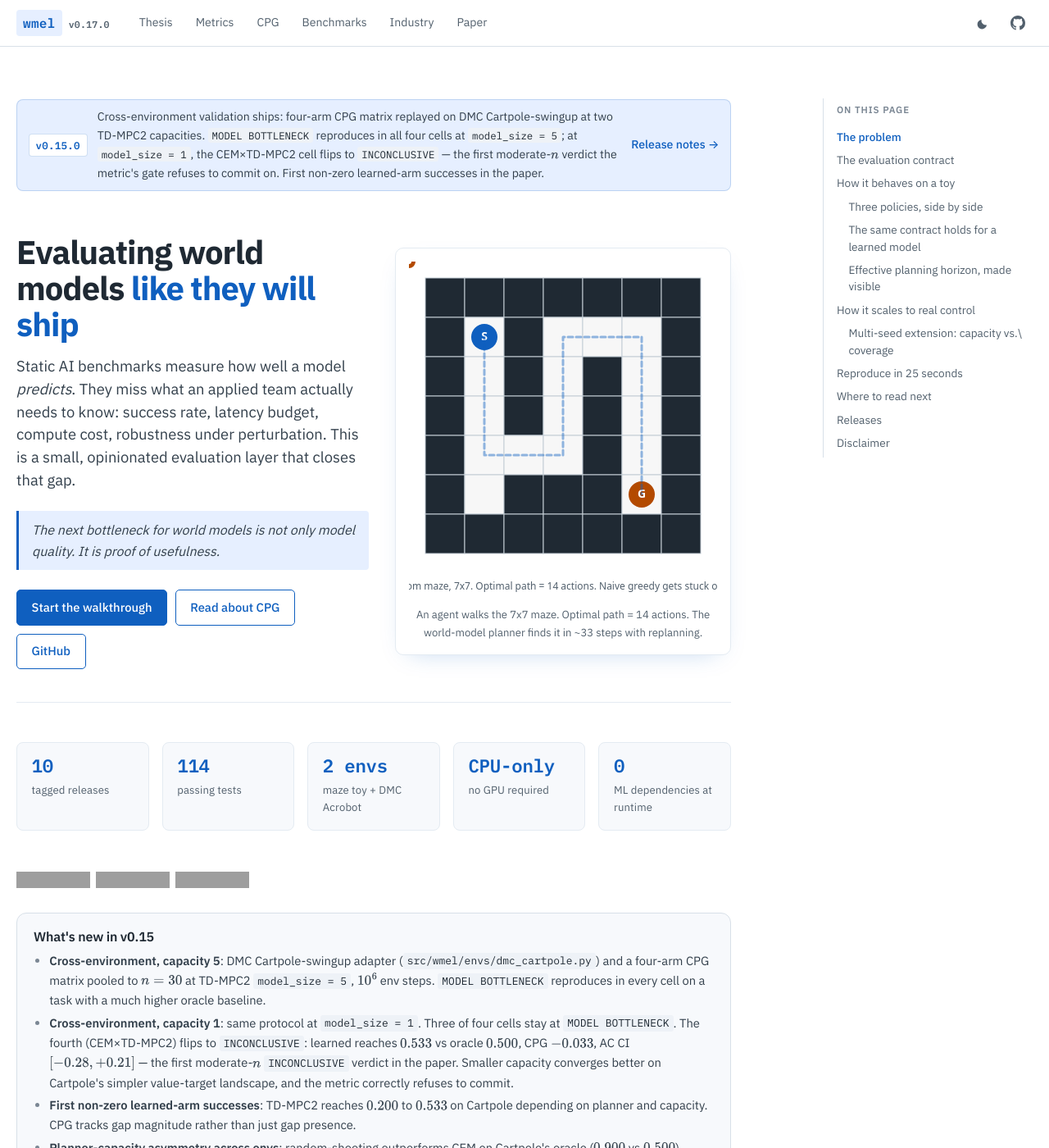
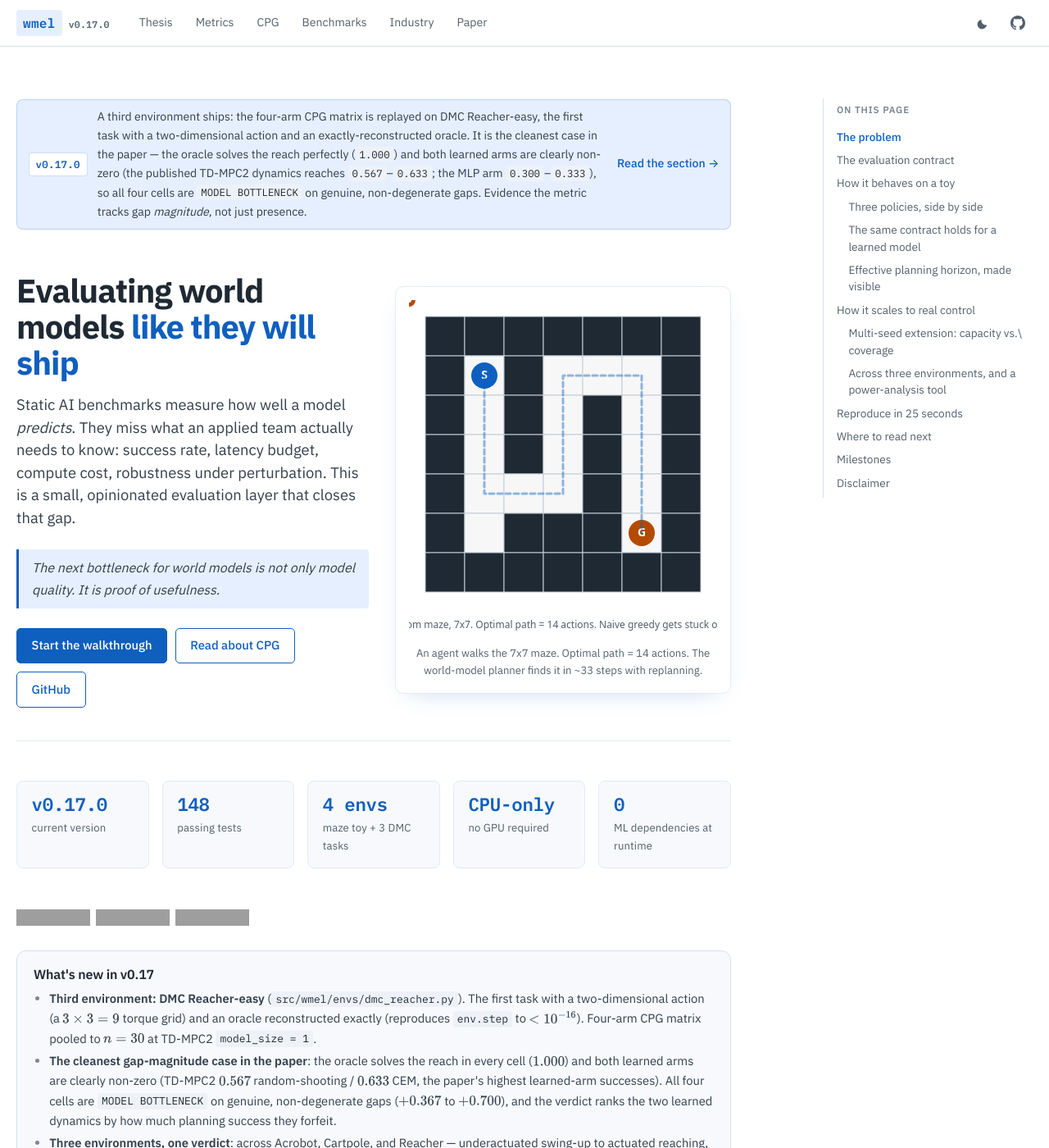
Before and after one commit to Denis-hamon/world-model-eval-lab, a Jekyll site: the page built from docs/index.md, in a window 1280 px wide and 1400 px high. Shown: the whole window at 82% size. Built offline with Jekyll 4.4.1, drawn with Linux system fonts in a browser that asks for light colours; some of the changed text lies outside the part shown; grey boxes are pictures that could not be loaded.

Commit message:
docs(home): refresh landing page to v0.17.0; stop linking dead release tags
The homepage had drifted two milestones behind (it presented Cartpole/
v0.15.0 as the frontier) and its "Release notes" links pointed at
GitHub release tags v0.12-v0.15 that were never cut (releases stop at
v0.11.0), so they 404'd.

- Banner + stat-strip + "What's new" rewritten for v0.17.0 (third env,
  Reacher) and the v0.16 power-analysis milestone that was never surfaced.
- Step 04 gains a compact "Across three environments, and a power-analysis
  tool" sub-block bringing the main narrative current.
- "Releases" -> "Milestones" with a note: tagged releases run through
  v0.11.0; later milestones link to the paper section that documents them,
  pending a consolidated v1 tag at submission. No link now points to a
  non-existent release tag.
- Section references in edited cards made descriptive (the PDF numbers
  sections 5.x, the HTML mirror 4.x; descriptive avoids citing either
  incorrectly). Added a .timeline-note CSS rule (theme-aware --muted).

Numbers verified against the paper; adversarial review clean on accuracy,
dead links, positioning constraints, and internal consistency.

Co-Authored-By: Denis Hamon <denis.hamon1@gmail.com>
Co-Authored-By: Claude Opus 4.8 <noreply@anthropic.com>

```diff
--- a/docs/assets/css/style.css
+++ b/docs/assets/css/style.css
@@ -1580,6 +1580,13 @@ img.figure-architecture-img.is-visible {
 /* =============================================================
  * Release timeline (replaces the flat bulleted releases list).
  * ============================================================= */
+.timeline-note {
+  color: var(--muted, #52606d);
+  font-size: 0.9rem;
+  line-height: 1.6;
+  max-width: 70ch;
+  margin: 0.75rem 0 0;
+}
 .release-timeline {
   display: grid;
   gap: 0.85rem;
--- a/docs/index.md
+++ b/docs/index.md
@@ -7,11 +7,11 @@ next:
 ---
 
 <div class="release-banner">
-  <span class="tag">v0.15.0</span>
+  <span class="tag">v0.17.0</span>
   <span class="release-banner-text">
-    Cross-environment validation ships: four-arm CPG matrix replayed on DMC Cartpole-swingup at two TD-MPC2 capacities. <code>MODEL BOTTLENECK</code> reproduces in all four cells at <code>model_size = 5</code>; at <code>model_size = 1</code>, the CEM&times;TD-MPC2 cell flips to <code>INCONCLUSIVE</code> &mdash; the first moderate-$n$ verdict the metric's gate refuses to commit on. First non-zero learned-arm successes in the paper.
+    A third environment ships: the four-arm CPG matrix is replayed on DMC Reacher-easy, the first task with a two-dimensional action and an exactly-reconstructed oracle. It is the cleanest case in the paper &mdash; the oracle solves the reach perfectly (<code>1.000</code>) and both learned arms are clearly non-zero (the published TD-MPC2 dynamics reaches <code>0.567</code>&ndash;<code>0.633</code>; the MLP arm <code>0.300</code>&ndash;<code>0.333</code>), so all four cells are <code>MODEL BOTTLENECK</code> on genuine, non-degenerate gaps. Evidence the metric tracks gap <em>magnitude</em>, not just presence.
   </span>
-  <a href="https://github.com/Denis-hamon/world-model-eval-lab/releases/tag/v0.15.0">Release notes &rarr;</a>
+  <a href="paper.html#sec-reacher">Read the section &rarr;</a>
 </div>
 
 <section class="hero">
@@ -36,9 +36,9 @@ next:
 </section>
 
 <ul class="stat-strip">
-  <li><span class="stat-value">10</span><span class="stat-label">tagged releases</span></li>
-  <li><span class="stat-value">114</span><span class="stat-label">passing tests</span></li>
-  <li><span class="stat-value">2 envs</span><span class="stat-label">maze toy + DMC Acrobot</span></li>
+  <li><span class="stat-value">v0.17.0</span><span class="stat-label">current version</span></li>
+  <li><span class="stat-value">148</span><span class="stat-label">passing tests</span></li>
+  <li><span class="stat-value">4 envs</span><span class="stat-label">maze toy + 3 DMC tasks</span></li>
   <li><span class="stat-value">CPU-only</span><span class="stat-label">no GPU required</span></li>
   <li><span class="stat-value">0</span><span class="stat-label">ML dependencies at runtime</span></li>
 </ul>
@@ -48,14 +48,12 @@ next:
 [![license](https://img.shields.io/badge/license-MIT-green)](https://github.com/Denis-hamon/world-model-eval-lab/blob/main/LICENSE)
 
 <aside class="whats-new">
-  <h3>What's new in v0.15</h3>
+  <h3>What's new in v0.17</h3>
   <ul>
-    <li><strong>Cross-environment, capacity 5</strong>: DMC Cartpole-swingup adapter (<code>src/wmel/envs/dmc_cartpole.py</code>) and a four-arm CPG matrix pooled to $n = 30$ at TD-MPC2 <code>model_size = 5</code>, $10^6$ env steps. <code>MODEL BOTTLENECK</code> reproduces in every cell on a task with a much higher oracle baseline.</li>
-    <li><strong>Cross-environment, capacity 1</strong>: same protocol at <code>model_size = 1</code>. Three of four cells stay at <code>MODEL BOTTLENECK</code>. The fourth (CEM&times;TD-MPC2) flips to <code>INCONCLUSIVE</code>: learned reaches $0.533$ vs oracle $0.500$, CPG $-0.033$, AC CI $[-0.28, +0.21]$ &mdash; the first moderate-$n$ <code>INCONCLUSIVE</code> verdict in the paper. Smaller capacity converges better on Cartpole's simpler value-target landscape, and the metric correctly refuses to commit.</li>
-    <li><strong>First non-zero learned-arm successes</strong>: TD-MPC2 reaches $0.200$ to $0.533$ on Cartpole depending on planner and capacity. CPG tracks gap magnitude rather than just gap presence.</li>
-    <li><strong>Planner-capacity asymmetry across envs</strong>: random-shooting outperforms CEM on Cartpole's oracle ($0.900$ vs $0.500$), inverting the Acrobot pattern. The planner-capacity contributor §5.8 surfaced on Acrobot is not a universal direction.</li>
-    <li>Paper updated with <strong>Section 5.10</strong> (cross-env, two capacities) plus <strong>Figure 3</strong> (Acrobot vs Cartpole size 5) and <strong>Figure 4</strong> (Cartpole capacity sweep, the INCONCLUSIVE cell visible). Abstract and conclusion rewritten.</li>
-    <li><strong>GPU experiment queue</strong> at <a href="https://github.com/Denis-hamon/world-model-eval-lab/blob/main/experiments/GPU_ROADMAP.md"><code>experiments/GPU_ROADMAP.md</code></a> &mdash; four remaining tasks (horizon ablation, Reacher cross-env, pooled-150 Cartpole, observation-noise perturbation). Task 1 (size=1 completion) marked done.</li>
+    <li><strong>Third environment: DMC Reacher-easy</strong> (<code>src/wmel/envs/dmc_reacher.py</code>). The first task with a two-dimensional action (a $3\times3 = 9$ torque grid) and an oracle reconstructed exactly (reproduces <code>env.step</code> to $&lt;10^{-16}$). Four-arm CPG matrix pooled to $n = 30$ at TD-MPC2 <code>model_size = 1</code>.</li>
+    <li><strong>The cleanest gap-magnitude case in the paper</strong>: the oracle solves the reach in every cell ($1.000$) and both learned arms are clearly non-zero (TD-MPC2 $0.567$ random-shooting / $0.633$ CEM, the paper's highest learned-arm successes). All four cells are <code>MODEL BOTTLENECK</code> on genuine, non-degenerate gaps ($+0.367$ to $+0.700$), and the verdict ranks the two learned dynamics by how much planning success they forfeit.</li>
+    <li><strong>Three environments, one verdict</strong>: across Acrobot, Cartpole, and Reacher &mdash; underactuated swing-up to actuated reaching, 1-D to 2-D actions, oracle rates from $0.30$ to $1.00$ &mdash; the gated verdict reproduces <code>MODEL BOTTLENECK</code> wherever a real gap exists and abstains where it does not. The paper's Reacher section, abstract, intro, and conclusion are updated; Figure 3 extended to three series.</li>
+    <li><strong>From v0.16: a power-analysis tool</strong>. Because the verdict gate is a function of the confidence interval, it doubles as a power calculator: the per-arm episode count a comparison needs before its interval clears zero. A plausible leaderboard near-tie ($0.94$ vs $0.92$ at $n = 100$) is shown to be statistically indistinguishable from noise (it needs $n = 209$). See the paper's power-analysis section and Figure 5.</li>
   </ul>
 </aside>
 
@@ -248,6 +246,14 @@ At $n = 10$ the framework refused to commit. We then pooled three seeds at $n =
 Held-out validation MSE drops by **~150 times** across the three cells. Planning success stays at **exactly zero**. The gap does not close. A prediction-quality metric alone would have declared the largest-data cell solved; CPG points to a *data-coverage* bottleneck (random rollouts in Acrobot never visit the upright-balancing regime) as the most parsimonious read, with planner-side and score-function residuals as plausible second-order contributors. The recommended remediation is to change the data-collection policy, not to grow the model.
 
 [Read the full page on CPG &rarr;](07_cpg.html) &nbsp;&middot;&nbsp; [Read the paper &rarr;](https://github.com/Denis-hamon/world-model-eval-lab/blob/main/paper/main.tex)
+
+  <h3 class="chapter-sub">Across three environments, and a power-analysis tool</h3>
+
+The same four-arm matrix (random-shooting / CEM, against a learned MLP and against published TD-MPC2 dynamics) was then replayed on two further DeepMind Control Suite tasks. On **Cartpole-swingup** the verdict reproduces in every cell at TD-MPC2 `model_size = 5`; at `model_size = 1` the CEM x TD-MPC2 cell flips to `INCONCLUSIVE` (learned $0.533$ vs oracle $0.500$, CI $[-0.28, +0.21]$) -- the first moderate-$n$ cell where the gate refuses to commit. On **Reacher-easy** the oracle solves the reach perfectly ($1.000$) and both learned arms are clearly non-zero ($0.300$ to $0.633$), so all four cells are `MODEL BOTTLENECK` on genuine, non-degenerate gaps ($+0.367$ to $+0.700$) -- the cleanest evidence the metric tracks gap *magnitude* rather than gap presence.
+
+Because the verdict gate is a function of the confidence interval, it also answers a question a bare leaderboard cannot: **how many episodes a comparison needs before its ranking is trustworthy.** A plausible $0.94$-vs-$0.92$ near-tie at $n = 100$ is statistically indistinguishable from noise; the gate shows it needs $n = 209$ per arm before the interval clears zero.
+
+[Cross-env (Cartpole) &rarr;](paper.html#sec-crossenv) &nbsp;&middot;&nbsp; [Third env (Reacher) &rarr;](paper.html#sec-reacher) &nbsp;&middot;&nbsp; [Power analysis &rarr;](paper.html#sec-power)
 </section>
 
 <section class="chapter" id="reproduce" markdown="1">
@@ -322,21 +328,41 @@ Every JSON report carries a versioned envelope (`schema_version`, `wmel_version`
   </article>
 </section>
 
-## Releases
+## Milestones
+
+<p class="timeline-note">Tagged GitHub releases run through <a href="https://github.com/Denis-hamon/world-model-eval-lab/releases/tag/v0.11.0">v0.11.0</a> (the framework and the first paper draft). The research milestones since then are tracked in the paper and the version number; a consolidated <code>v1</code> release will be tagged when the paper is submitted. Version labels below link to their release tag where one exists, otherwise to the paper section that documents the milestone.</p>
 
 <section class="release-timeline">
   <article class="release-card release-current">
     <div class="release-head">
-      <a class="release-version" href="https://github.com/Denis-hamon/world-model-eval-lab/releases/tag/v0.15.0">v0.15.0</a>
-      <span class="release-meta">2026-05-23 &middot; current</span>
+      <a class="release-version" href="paper.html#sec-reacher">v0.17.0</a>
+      <span class="release-meta">2026-05-31 &middot; current</span>
     </div>
-    <p class="release-title">Cross-environment: DMC Cartpole-swingup, two capacities</p>
-    <p class="release-body">Four-arm CPG matrix on a second env at TD-MPC2 <code>model_size = 5</code> AND <code>model_size = 1</code>, $n = 30$ pooled each. All four cells at <code>size = 5</code> reproduce <code>MODEL BOTTLENECK</code>; the CEM&times;TD-MPC2 cell at <code>size = 1</code> flips to <code>INCONCLUSIVE</code> (learned $0.533$ vs oracle $0.500$, CPG $-0.033$, CI $[-0.28, +0.21]$) &mdash; first moderate-$n$ <code>INCONCLUSIVE</code> in the paper. Paper §5.10 + Figures 3 and 4. GPU queue added at <code>experiments/GPU_ROADMAP.md</code>.</p>
+    <p class="release-title">Third environment: DMC Reacher-easy</p>
+    <p class="release-body">The four-arm CPG matrix replayed on a third env: the first task with a two-dimensional action and an exactly-reconstructed oracle. Oracle solves the reach in every cell ($1.000$); both learned arms are clearly non-zero (TD-MPC2 $0.567$&ndash;$0.633$, the paper's highest), so all four cells are <code>MODEL BOTTLENECK</code> on genuine, non-degenerate gaps ($+0.367$ to $+0.700$) &mdash; the cleanest evidence the metric tracks gap magnitude, not just presence. See the paper's Reacher section; Figure 3 extended to three series.</p>
   </article>
 
   <article class="release-card">
     <div class="release-head">
-      <a class="release-version" href="https://github.com/Denis-hamon/world-model-eval-lab/releases/tag/v0.14.1">v0.14.1</a>
+      <a class="release-version" href="paper.html#sec-power">v0.16</a>
+      <span class="release-meta">2026-05-29</span>
+    </div>
+    <p class="release-title">Power analysis: how many episodes a ranking needs</p>
+    <p class="release-body">The verdict gate, read as a power calculator: <code>ac_ci_half_width</code>, <code>required_n_for_half_width</code>, <code>detectable_gap_at_n</code>. A plausible $0.94$-vs-$0.92$ leaderboard near-tie at $n = 100$ is shown statistically indistinguishable from noise (needs $n = 209$). Paper power-analysis section + Figure 5. Also: CPG positioned neutrally against the concurrent swm platform paper.</p>
+  </article>
+
+  <article class="release-card">
+    <div class="release-head">
+      <a class="release-version" href="paper.html#sec-crossenv">v0.15.0</a>
+      <span class="release-meta">2026-05-23</span>
+    </div>
+    <p class="release-title">Cross-environment: DMC Cartpole-swingup, two capacities</p>
+    <p class="release-body">Four-arm CPG matrix on a second env at TD-MPC2 <code>model_size = 5</code> AND <code>model_size = 1</code>, $n = 30$ pooled each. All four cells at <code>size = 5</code> reproduce <code>MODEL BOTTLENECK</code>; the CEM&times;TD-MPC2 cell at <code>size = 1</code> flips to <code>INCONCLUSIVE</code> (learned $0.533$ vs oracle $0.500$, CPG $-0.033$, CI $[-0.28, +0.21]$) &mdash; first moderate-$n$ <code>INCONCLUSIVE</code> in the paper. See the paper's cross-environment section + Figures 3 and 4.</p>
+  </article>
+
+  <article class="release-card">
+    <div class="release-head">
+      <a class="release-version" href="paper.html#sec-empirical">v0.14.1</a>
       <span class="release-meta">2026-05-23</span>
     </div>
     <p class="release-title">First two paper figures (CPG vs data, coverage histogram)</p>
@@ -345,11 +371,11 @@ Every JSON report carries a versioned envelope (`schema_version`, `wmel_version`
 
   <article class="release-card">
     <div class="release-head">
-      <a class="release-version" href="https://github.com/Denis-hamon/world-model-eval-lab/releases/tag/v0.14.0">v0.14.0</a>
+      <a class="release-version" href="paper.html#sec-robustness">v0.14.0</a>
       <span class="release-meta">2026-05-23</span>
     </div>
     <p class="release-title">Robustness sweep: published model, stronger planner, perturbation</p>
-    <p class="release-body">Three new axes test the v0.11 <code>MODEL BOTTLENECK</code> verdict: TD-MPC2 (2M env steps) as <code>dynamics</code>, CEM as planner, <code>DropNextActions(k)</code> as in-episode perturbation. Verdict survives all three; pooled-150 under CEM tightens CI half-width to <code>0.054</code>. Paper Sections 5.8 + 5.9.</p>
+    <p class="release-body">Three new axes test the v0.11 <code>MODEL BOTTLENECK</code> verdict: TD-MPC2 (2M env steps) as <code>dynamics</code>, CEM as planner, <code>DropNextActions(k)</code> as in-episode perturbation. Verdict survives all three; pooled-150 under CEM tightens CI half-width to <code>0.054</code>. See the paper's robustness sections.</p>
   </article>
 
   <article class="release-card">
```
